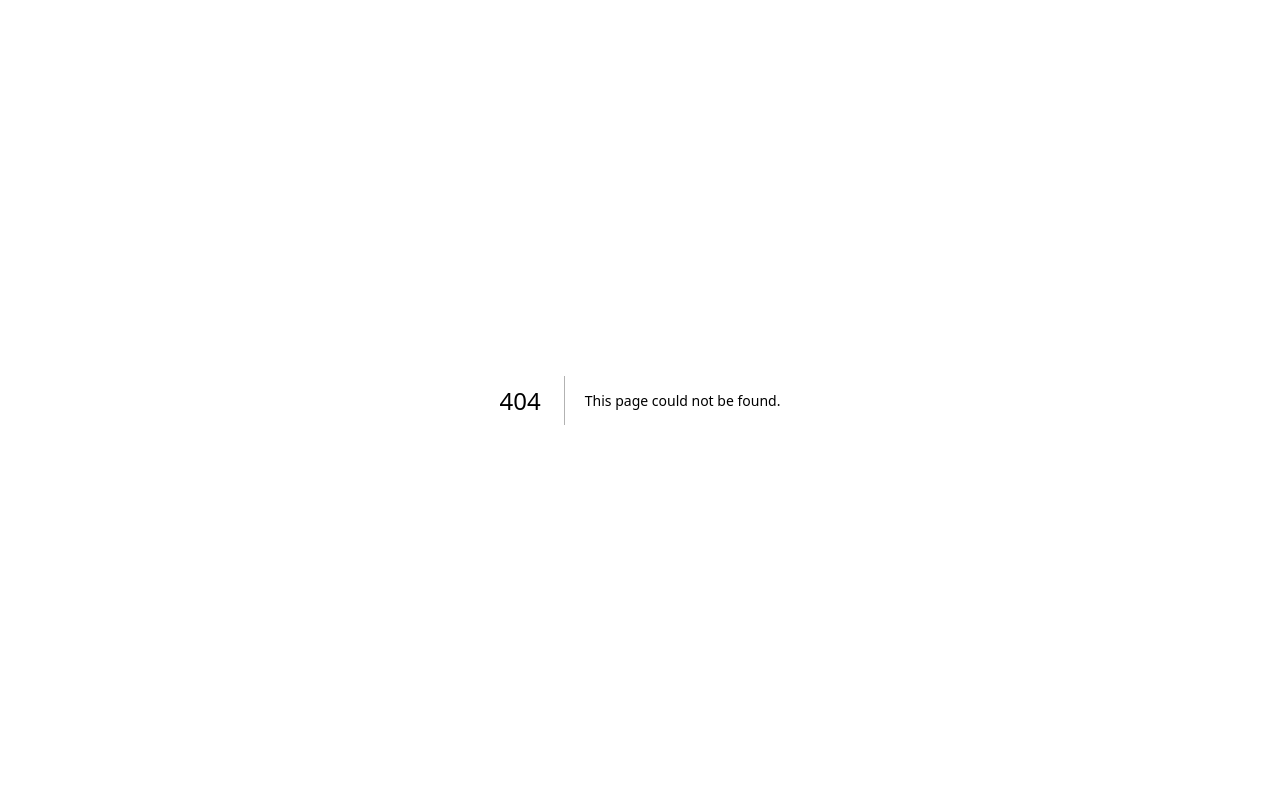
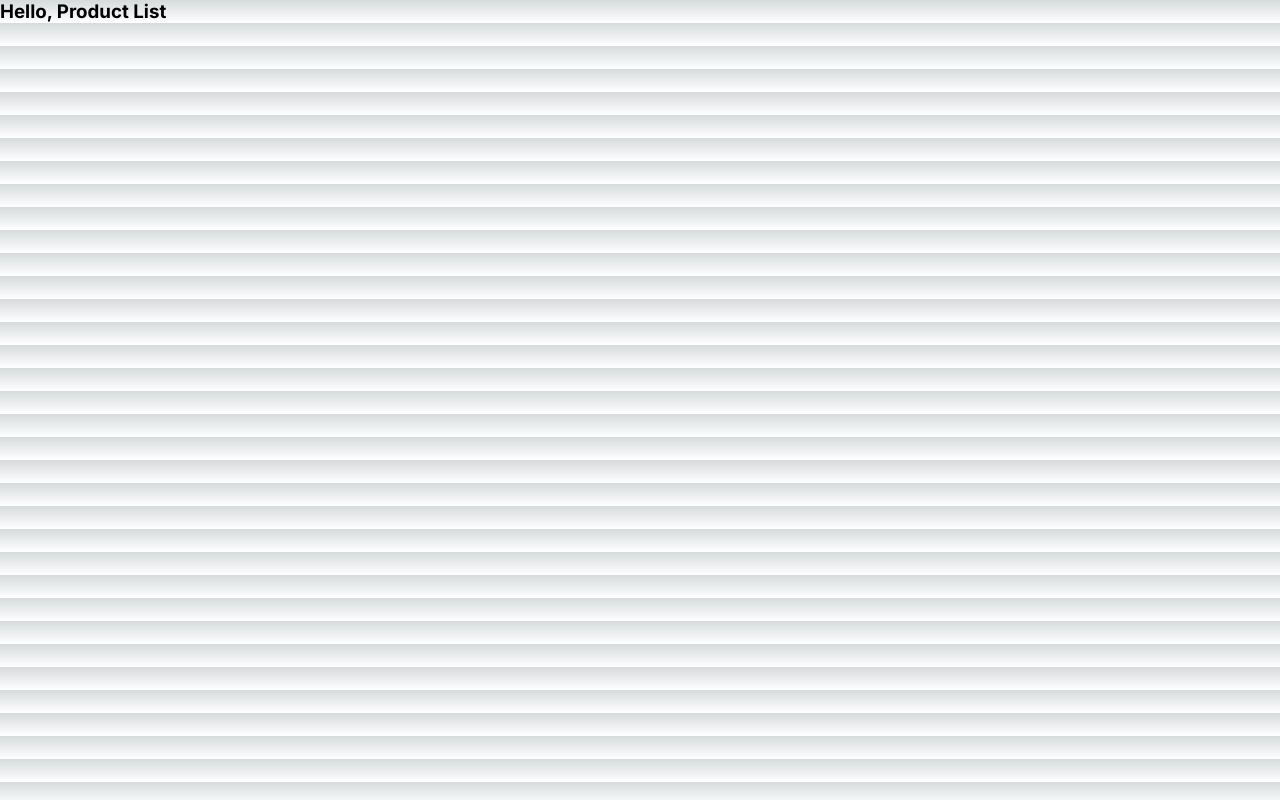
Before and after one commit to mgreci/paige-challenge, a Next.js app: page /product-list in a window 1280 px wide. Before the commit this address had no page. Built offline with nearby package versions, Linux system fonts and the light colour scheme.

Commit message:
create product-list

```diff
--- /dev/null
+++ b/src/app/product-list/page.tsx
@@ -0,0 +1,5 @@
+export default function ProductList() {
+	return (
+		<h3>Hello, Product List</h3>
+	)
+};
```
